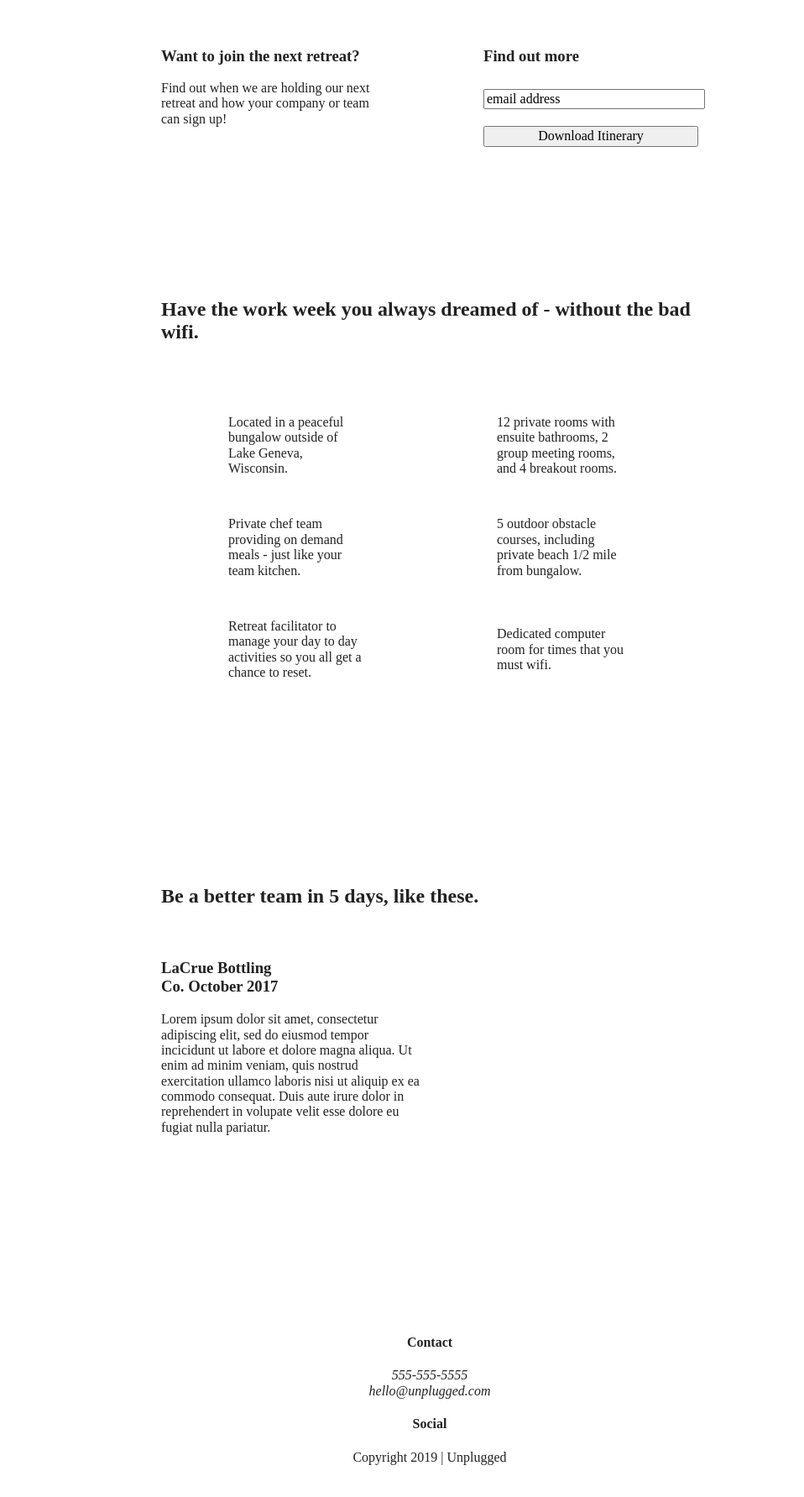
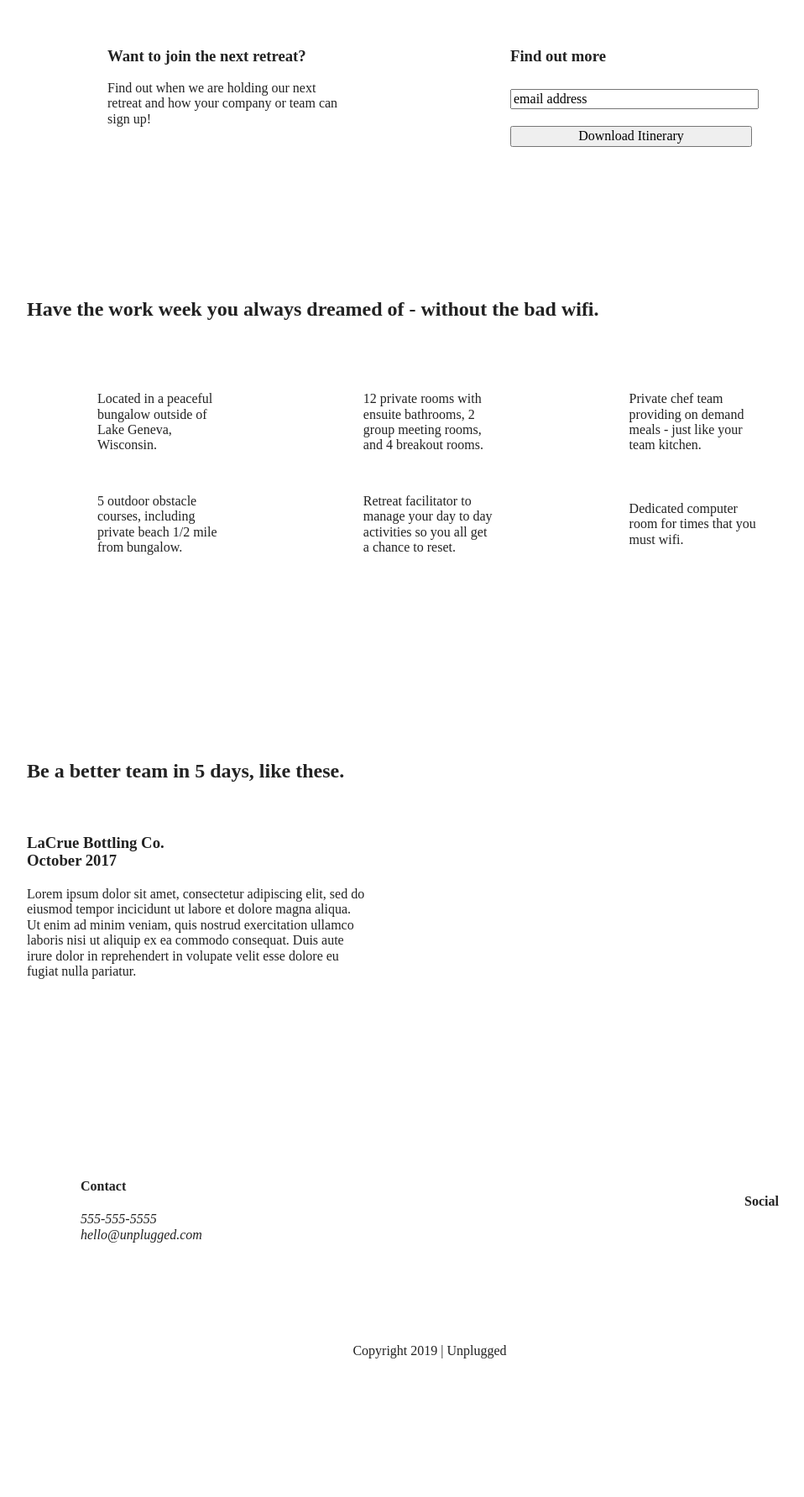
Before and after one commit to kelsey-ryan/unplugged-project, a website built with Parcel: page index.html in a window 1280 px wide. Shown: the part 409-2192 px from the top of the page at 84% size, without its empty margins (128-1086 px from the left). After the commit the page ends 2047 px from the top, so only its background shows below. Built offline with nearby package versions, Linux system fonts and the light colour scheme.

Commit message:
Added styling for desktop and fixed issue with divs in footer section

```diff
--- a/css/main.css
+++ b/css/main.css
@@ -134,12 +134,17 @@ header nav ul{
   width: 100%;
 }
 
+footer{
+  flex-direction: column;
+}
+
+footer p{
+  margin:0;
+}
+
 footer .content-wrapper{
   width: 55%;
-  display:flex;
-  justify-content: center;
-  align-items: center;
-  text-align: center;
+  margin: 50px 0;
 }
 
 footer .contact {
@@ -158,8 +163,8 @@ footer .social-icons p{
   align-items: center;
 }
 
-footer p{
-  margin:0;
+footer .copyright{
+  margin:20px 0;
 }
 
 
@@ -361,6 +366,7 @@ aside .content-wrapper .form input{
   /* Style adjustments for viewports that meet the condition */
 }
 
+
 @media only screen and (min-width:768px) {
   /*Tablet styles here*/
   /*==========================================================================
@@ -432,7 +438,7 @@ aside .content-wrapper .form input{
     width:65%;
     margin: 100px 0;
   }
-  footer .content{
+  .footer-content{
     display:flex;
     justify-content:space-between;
     align-items: center;
@@ -442,6 +448,7 @@ aside .content-wrapper .form input{
   }
   footer .copyright{
     width:100%;
+    text-align: center;
   }
 
 
@@ -484,6 +491,57 @@ aside .content-wrapper .form input{
 
 @media only screen and (min-width:1200px) {
   /*Desktop styles here*/
+
+  /*==========================================================================
+                                    Homepage
+    =========================================================================*/
+    .content-wrapper {
+      max-width: 960px;
+    }
+
+    /* Hero Area*/
+    .hero-area h1{
+      max-width: 60%;
+    }
+
+    /* Aside */
+    aside .content-wrapper{
+      justify-content: space-around;
+    }
+    aside .content-wrapper .form-description,
+    aside .content-wrapper .form{
+      width: 30%;
+    }
+
+    /* Features */
+    .features h2{
+      width:90%;
+    }
+    .features article{
+      flex-basis: 33%;
+    }
+
+    /* Reviews */
+    .reviews article div{
+      width: 42%;
+    }
+
+
+  /*==========================================================================
+                                      About Page
+    =========================================================================*/
+    .mission h2,
+    .contact-section .content-wrapper h2{
+      width: 95%;
+    }
+
+    /*==========================================================================
+                                        FAQ Page
+      =========================================================================*/
+      .faq h2{
+        width:100%;
+      }
+
 }
 
 @media print,
--- a/index.html
+++ b/index.html
@@ -120,12 +120,13 @@
             <p><a href="https://www.facebook.com" target="_blank"></a></p>
             <p><a href="https://www.twitter.com" target="_blank"></a></p>
             <p><a href="https://www.instagram.com" target="_blank"></a></p>
-        </div>
-        <div class="copyright">
-          <p>Copyright 2019 | Unplugged</p>
+          </div>
         </div>
       </div> <!--footer content ends-->
     </div> <!--Content wrapper ends-->
+    <div class="copyright">
+      <p>Copyright 2019 | Unplugged</p>
+    </div>
   </footer>
 
   <script src="js/vendor/modernizr-3.11.2.min.js"></script>
```
Also changed, not shown: about/index.html (+5 -4 lines), faq/index.html (+5 -4 lines).
